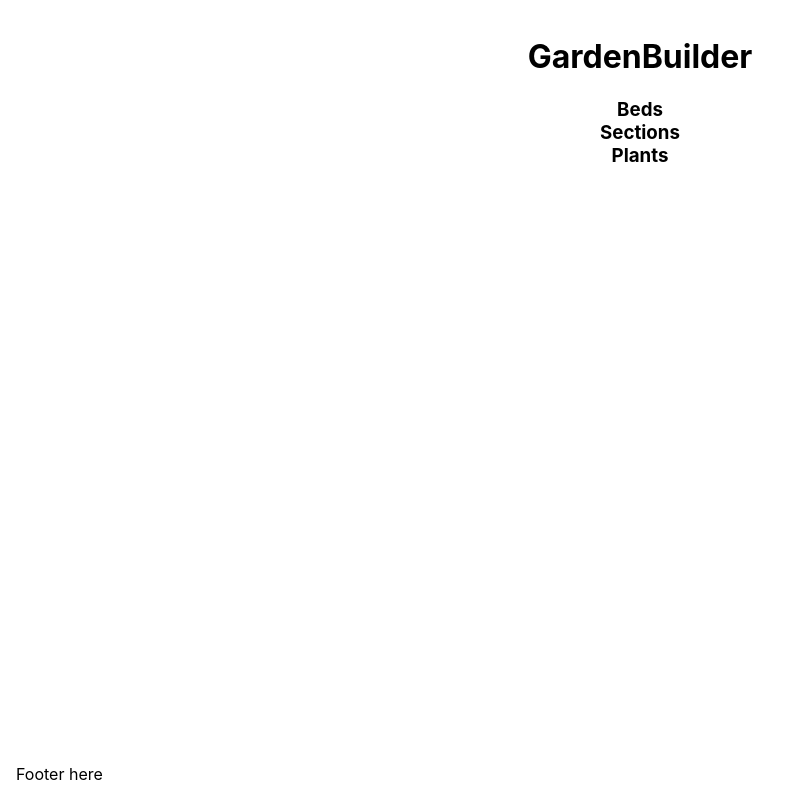
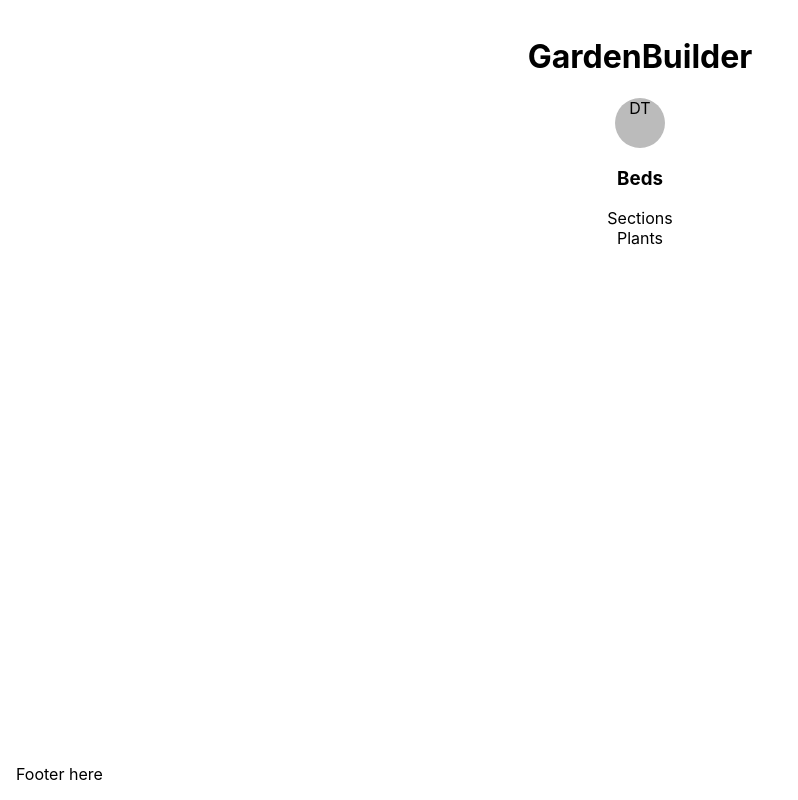
Before and after one commit to gardenbuilder-app/gardenbuilder-frontend, a React (Create React App) app: page / in a window 1280 px wide. Shown: the whole page, without its empty margins (0-798 px from the left). Built offline with nearby package versions, Linux system fonts and the light colour scheme; the HTML template or start-up script is replaced by a standard one.

Commit message:
added components conditionally to header

```diff
--- a/package.json
+++ b/package.json
@@ -6,6 +6,7 @@
     "cra-template": "1.0.3",
     "react": "^16.13.1",
     "react-dom": "^16.13.1",
+    "react-icons": "^3.11.0",
     "react-scripts": "3.4.3"
   },
   "scripts": {
--- a/src/App.js
+++ b/src/App.js
@@ -1,5 +1,5 @@
 import React from 'react'
-import Layout from './components/Layout'
+import Layout from './components/layout'
 
 function App () {
   return (
--- a/src/components/Header.js
+++ /dev/null
@@ -1,36 +0,0 @@
-import React from 'react'
-import headerStyles from './header.module.css'
-
-const Header = function () {
-  return (
-    <header className={headerStyles.header}>
-      <h1>
-          GardenBuilder
-      </h1>
-      <h3
-        className={headerStyles.navList}
-      >
-        <div
-          className={headerStyles.navItem}
-          activeClassName={headerStyles.activeNavItem}
-          to='/about'>
-              Beds
-        </div>
-        <div
-          className={headerStyles.navItem}
-          activeClassName={headerStyles.activeNavItem}
-          to='/products'>
-              Sections
-        </div>
-        <div
-          className={headerStyles.navItem}
-          activeClassName={headerStyles.activeNavItem}
-          to='/order'>
-              Plants
-        </div>
-      </h3>
-    </header>
-  )
-}
-
-export default Header
--- /dev/null
+++ b/src/components/header.js
@@ -0,0 +1,36 @@
+import React from 'react'
+import Navbar from './navbar'
+import headerStyles from './header.module.css'
+import Profile from '../views/profile'
+import { FaBars } from 'react-icons/fa'
+import useWindowSize from '../hooks/useWindowSize'
+
+const Header = function () {
+  const windowSize = useWindowSize()
+
+  console.log(window)
+  const headerContent = windowSize.width < 600 ? (
+    <React.Fragment>
+      <FaBars />
+      <h1>
+          GardenBuilder
+      </h1>
+    </React.Fragment>
+  ) : (
+    <React.Fragment>
+      <h1>
+          GardenBuilder
+      </h1>
+      <Profile />
+      <Navbar />
+    </React.Fragment>
+  )
+
+  return (
+    <header className={headerStyles.header}>
+      { headerContent }
+    </header>
+  )
+}
+
+export default Header
--- a/src/components/header.module.css
+++ b/src/components/header.module.css
@@ -1,28 +1,6 @@
 .header {
     padding: 1rem 0;
     text-align: center;
-}
-
-.nav-list {
-    display: flex;
-    flex-direction: row;
-    justify-content: space-evenly;
-    list-style-type: none;
-}
-
-.nav-item {
-    text-decoration: none;
-    opacity: var(--opacity);
-    color: var(--color);
-}
-
-.nav-item:hover {
-    opacity: .7;
-}
-
-.active-nav-item {
-    font-size: 140%;
-    opacity: 1;
 }
 
 .title {
--- a/src/components/Layout.js
+++ b/src/components/layout.js
@@ -1,6 +1,6 @@
 import React from 'react'
-import Header from './Header'
-import Footer from './Footer'
+import Header from './header'
+import Footer from './footer'
 import layoutStyles from './layout.module.css'
 
 const Layout = function ({ children }) {
--- /dev/null
+++ b/src/components/navbar.js
@@ -0,0 +1,29 @@
+import React from 'react'
+import navbarStyles from './navbar.module.css'
+
+const Navbar = function () {
+  return (
+    <div className={navbarStyles.navList}>
+      <h3
+        className={navbarStyles.navItem}
+        activeClassName={navbarStyles.activeNavItem}
+        to='/beds'>
+              Beds
+      </h3>
+      <div
+        className={navbarStyles.navItem}
+        activeClassName={navbarStyles.activeNavItem}
+        to='/sections'>
+              Sections
+      </div>
+      <div
+        className={navbarStyles.navItem}
+        activeClassName={navbarStyles.activeNavItem}
+        to='/plants'>
+              Plants
+      </div>
+    </div>
+  )
+}
+
+export default Navbar
--- /dev/null
+++ b/src/components/navbar.module.css
@@ -0,0 +1,19 @@
+.nav-list {
+    display: flex;
+    flex-direction: row;
+    justify-content: space-evenly;
+    list-style-type: none;
+}
+
+.nav-item {
+    text-decoration: none;
+}
+
+.nav-item:hover {
+    opacity: .7;
+}
+
+.active-nav-item {
+    font-size: 140%;
+    opacity: 1;
+}
--- /dev/null
+++ b/src/views/profile.js
@@ -0,0 +1,14 @@
+import React from 'react'
+import profileStyles from './profile.module.css'
+
+const Profile = () => {
+  // needs user, name, picture, email
+  return (
+    <div className={profileStyles.circle}>
+        DT
+      <img></img>
+    </div>
+  )
+}
+
+export default Profile
--- /dev/null
+++ b/src/views/profile.module.css
@@ -0,0 +1,7 @@
+.circle {
+    height: 50px;
+    width: 50px;
+    background-color: #bbb;
+    border-radius: 50%;
+    display: inline-block;
+}
```
Also changed, not shown: src/components/footer.js (renamed from src/components/Footer.js), 1 other file (tests, documents, lock files or other folders).
